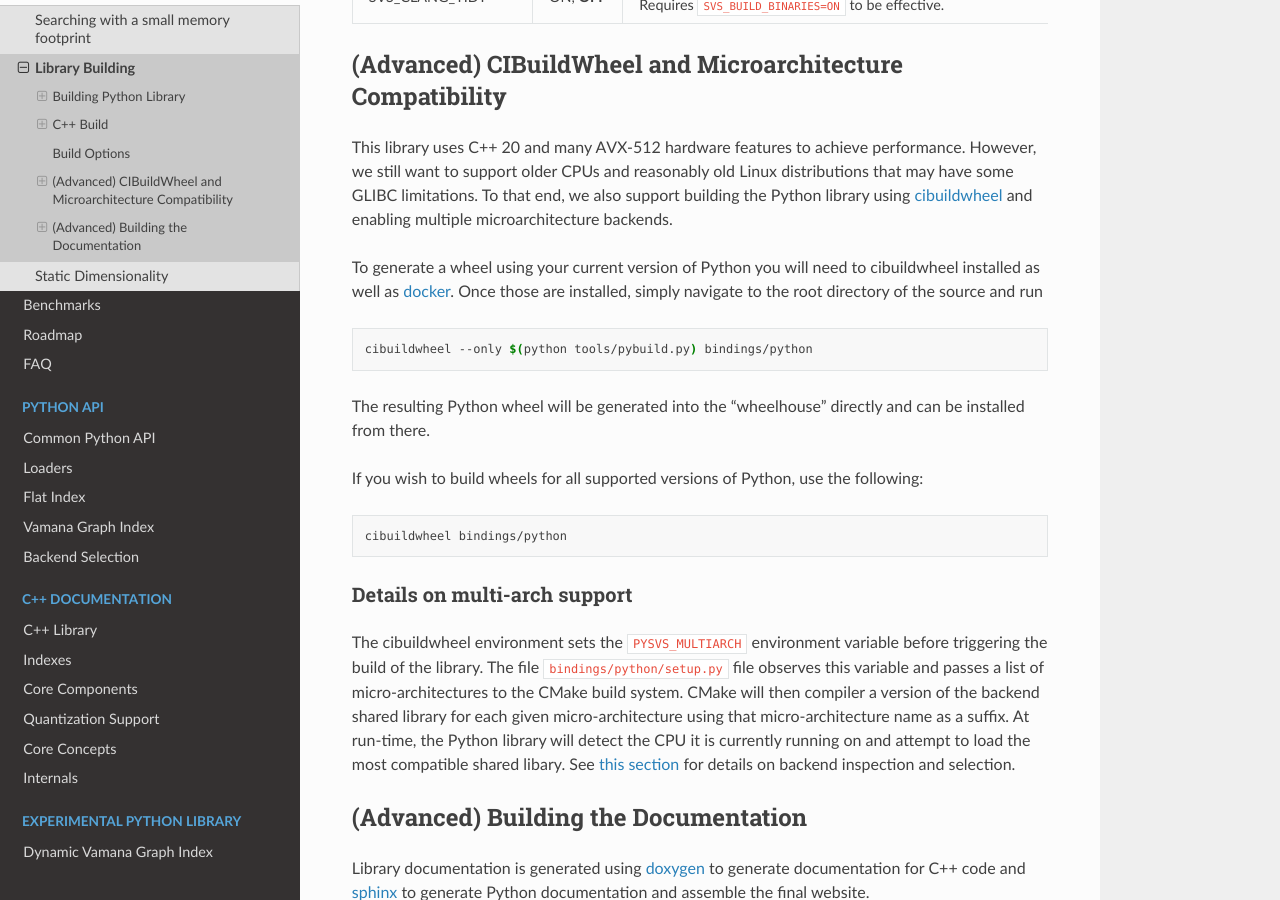
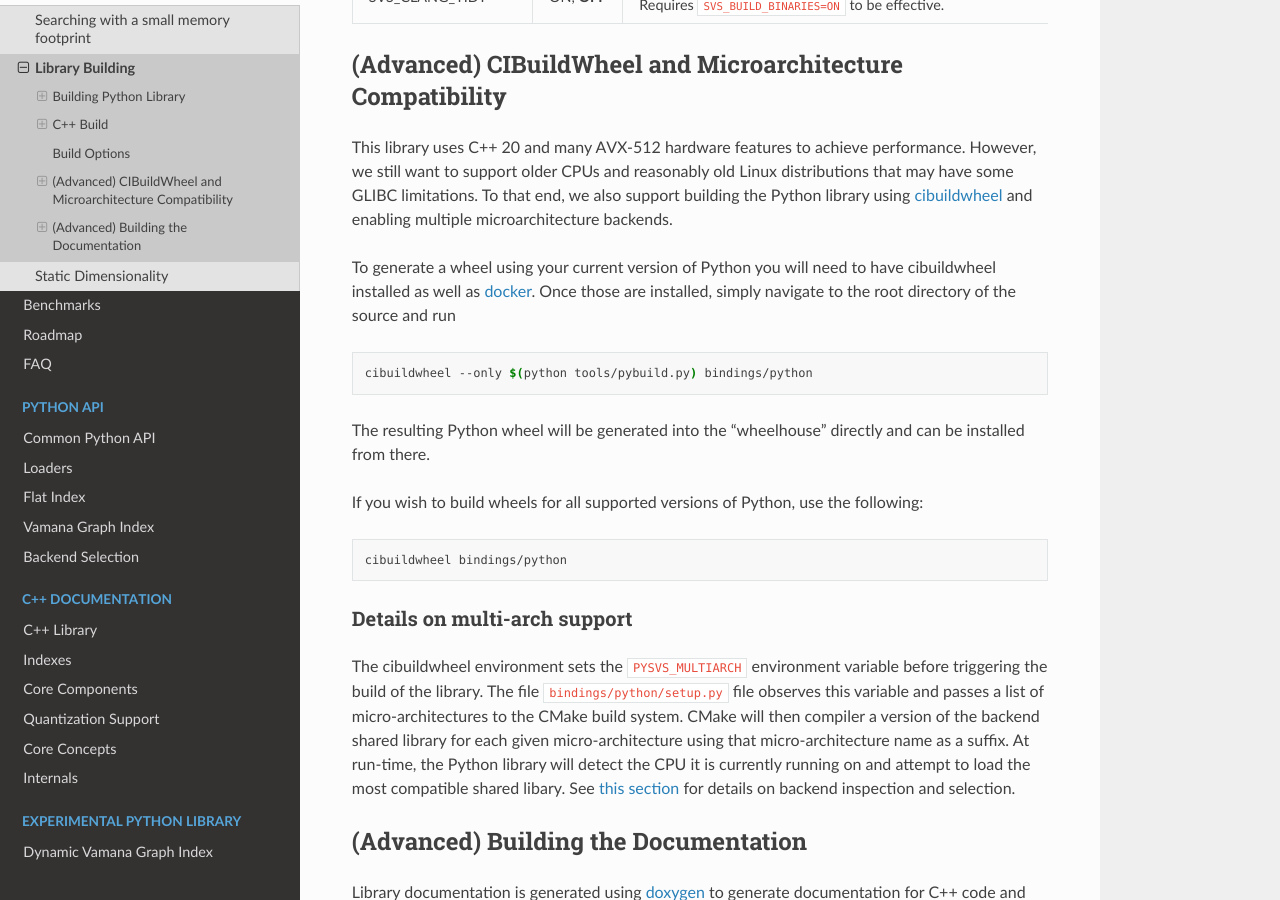
Before and after one commit to intel/ScalableVectorSearch, a Sphinx documentation site: the page built from docs/advanced/build.rst, in a window 1280 px wide and 900 px high, scrolled down 3285 px. Built offline with Sphinx 7.4.7 and the Read the Docs theme 2.0.0, drawn with Linux system fonts in a browser that asks for light colours.

```diff
--- a/docs/advanced/build.rst
+++ b/docs/advanced/build.rst
@@ -192,7 +192,7 @@ This library uses C++ 20 and many AVX-512 hardware features to achieve performan
 However, we still want to support older CPUs and reasonably old Linux distributions that may have some GLIBC limitations.
 To that end, we also support building the Python library using `cibuildwheel <https://cibuildwheel.readthedocs.io/en/stable/>`_ and enabling multiple microarchitecture backends.
 
-To generate a wheel using your current version of Python you will need to cibuildwheel installed as well as `docker <https://www.docker.com/>`_.
+To generate a wheel using your current version of Python you will need to have cibuildwheel installed as well as `docker <https://www.docker.com/>`_.
 Once those are installed, simply navigate to the root directory of the source and run
 
 .. code-block:: sh
```
Also changed, not shown: docs/start.rst (+17 -0 lines).
